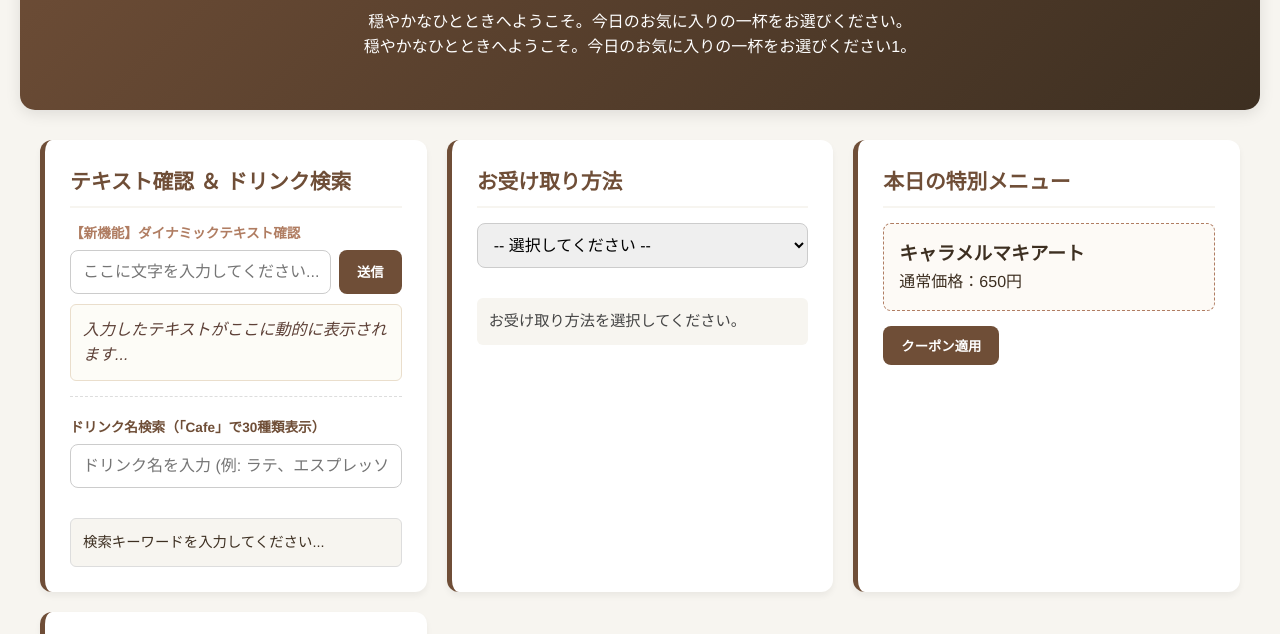
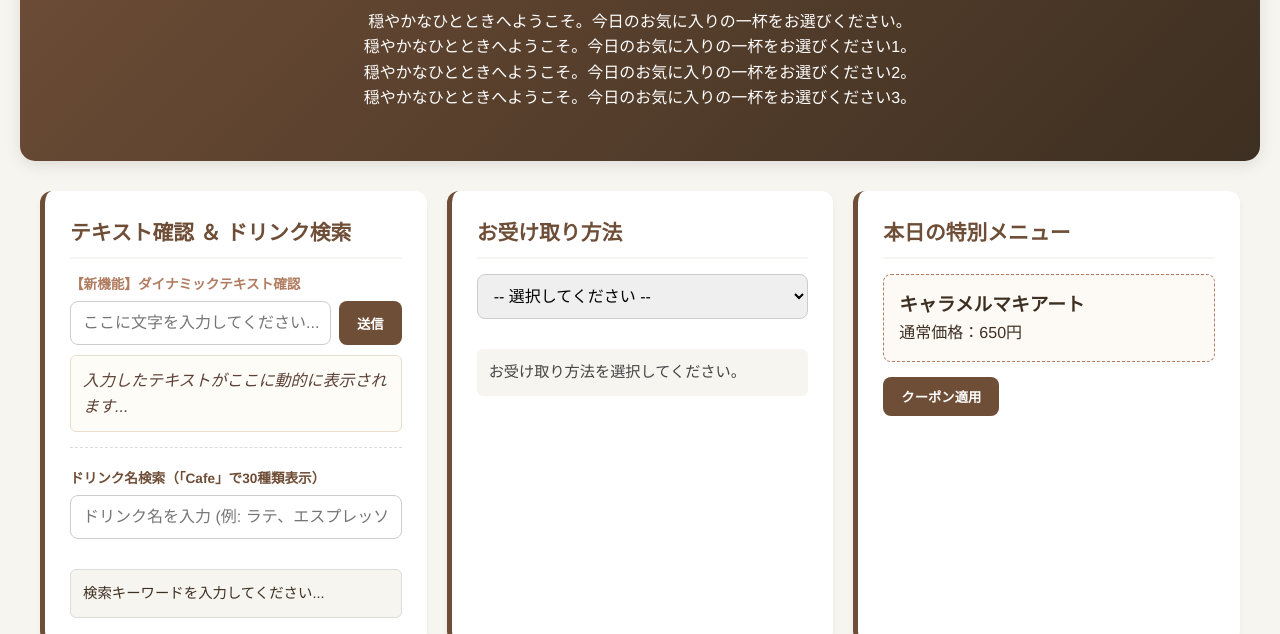
Before and after one commit to lanlt6782/my-website, a plain HTML site: page test.html in a window 1280 px wide. Shown: the part 145-779 px from the top of the page. Drawn offline with Linux system fonts and the light colour scheme.

Commit message:
Update test.html

```diff
--- a/test.html
+++ b/test.html
@@ -397,6 +397,8 @@ to { transform: translateY(0); opacity: 1; }
 <h1>Café de L'Amour</h1>
 <p>穏やかなひとときへようこそ。今日のお気に入りの一杯をお選びください。</p>
 <p>穏やかなひとときへようこそ。今日のお気に入りの一杯をお選びください1。</p>
+        <p>穏やかなひとときへようこそ。今日のお気に入りの一杯をお選びください2。</p>
+        <p>穏やかなひとときへようこそ。今日のお気に入りの一杯をお選びください3。</p>
 </header>
 
 <!-- メインコンテンツ (Main Interactive) -->
```
